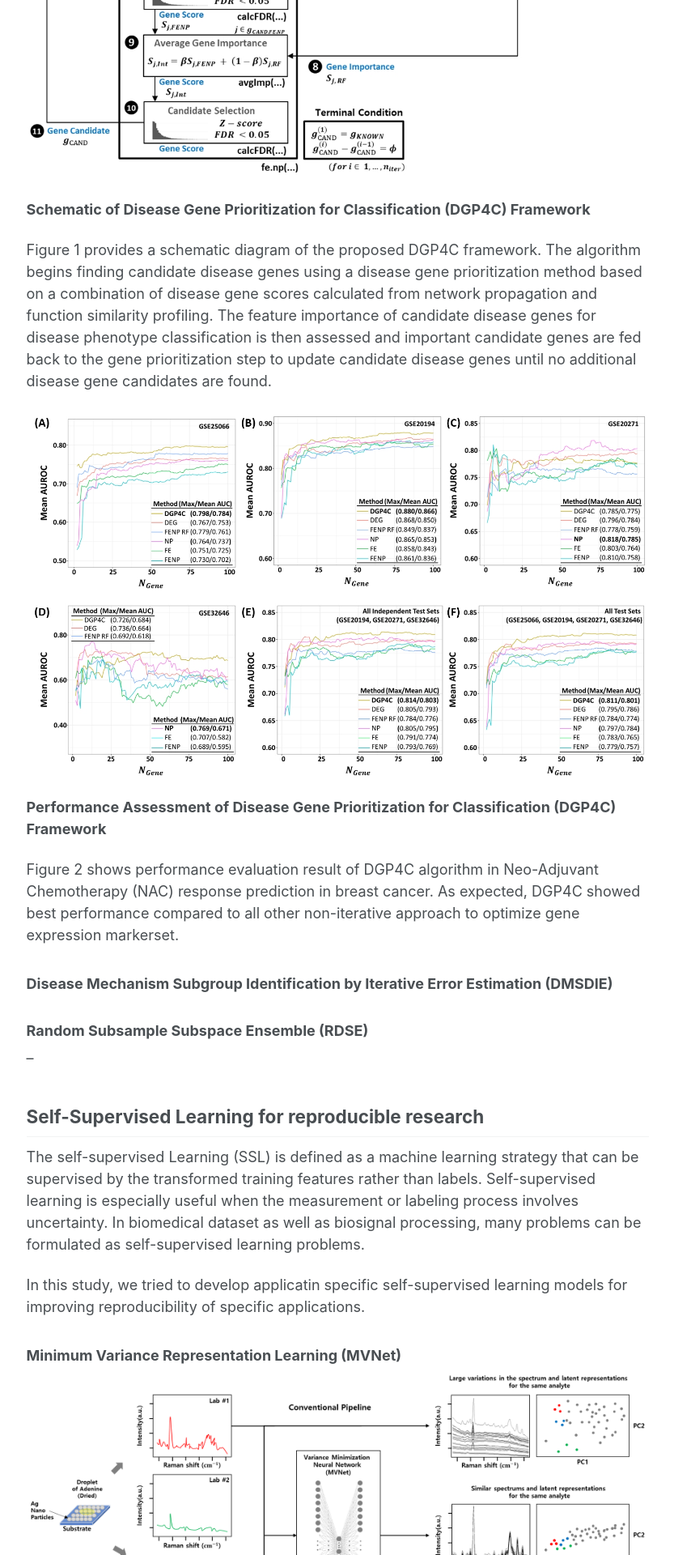
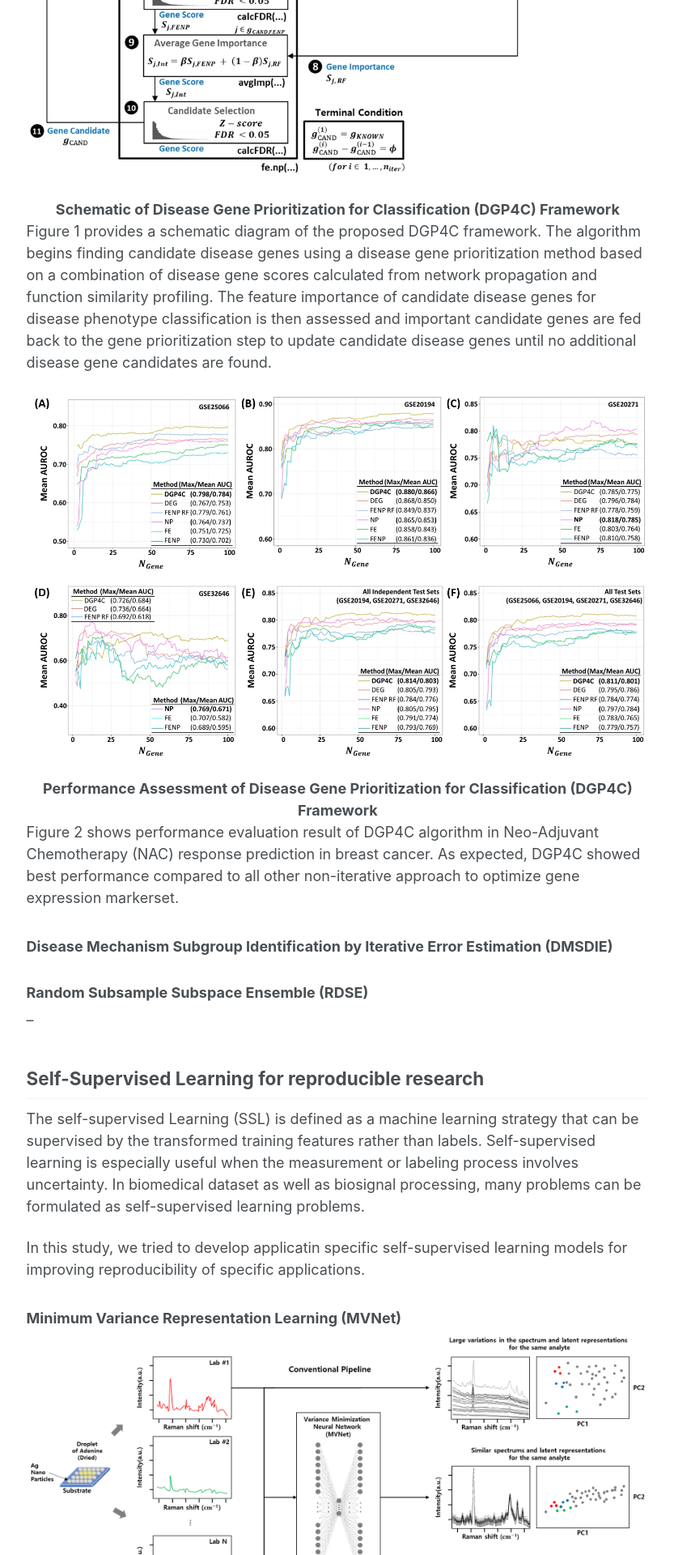
Before and after one commit to psychemistz/profile, a Jekyll site: the page built from _pages/research.md, in a window 1280 px wide. Shown: the part 1397-3317 px from the top of the page at 81% size, without its empty margins (249-1082 px from the left). Built offline with Jekyll 4.4.1, drawn with Linux system fonts in a browser that asks for light colours.

```diff
--- a/_pages/research.md
+++ b/_pages/research.md
@@ -20,13 +20,13 @@ Disease gene prioritization methods such as network propagation and similarity p
 
 ![Figure1. Schematic of Disease Gene Prioritization for Classification (DGP4C) Framework](/profile/images/dgp4c.jpg)
 
-<p><strong> Schematic of Disease Gene Prioritization for Classification (DGP4C) Framework </strong></p>
+<center><strong> Schematic of Disease Gene Prioritization for Classification (DGP4C) Framework </strong></center>
 
 Figure 1 provides a schematic diagram of the proposed DGP4C framework. The algorithm begins finding candidate disease genes using a disease gene prioritization method based on a combination of disease gene scores calculated from network propagation and function similarity profiling. The feature importance of candidate disease genes for disease phenotype classification is then assessed and important candidate genes are fed back to the gene prioritization step to update candidate disease genes until no additional disease gene candidates are found.
 
 ![Figure2. Performance Assessment of Disease Gene Prioritization for Classification (DGP4C) Framework](/profile/images/dgp4c_result.jpg)
 
-<p><strong> Performance Assessment of Disease Gene Prioritization for Classification (DGP4C) Framework </strong></p>
+<center><strong> Performance Assessment of Disease Gene Prioritization for Classification (DGP4C) Framework </strong></center>
 
 
 
@@ -51,7 +51,7 @@ In this study, we tried to develop applicatin specific self-supervised learning
 ### Minimum Variance Representation Learning (MVNet)
 ![Figure3. Minimum Variance Network (MVNet) based SERS Signal Processing Pipeline](/profile/images/mvnet.png)
 
-<p><strong> Minimum Variance Network (MVNet) based SERS Signal Processing Pipeline </strong></p>
+<center><strong> Minimum Variance Network (MVNet) based SERS Signal Processing Pipeline </strong></center>
 
 Despite the numerous advantages of surface enhanced Raman spectroscopy (SERS), it is still considered to be poorly reproducible and not a sufficiently robust analytical technique for routine implementation outside of academia. Here, we propose a self-supervised learning model for minimizing inter-laboratory variability in quantitative SERS measurements coined as MVNet. The proposed MVNet is designed to generate minimum variance SERS spectra of the same target analyte from various laboratory data while maintaining the characteristics of the original spectra. By comparing the regression performance of the generated and original SERS spectra, we showed that the proposed model can reduce interlaboratory variability while improve regression performance.
 
@@ -59,7 +59,7 @@ Despite the numerous advantages of surface enhanced Raman spectroscopy (SERS), i
 ### Sparse Subsample based Gene Expression Reconstruction
 ![Figure4. Sparse Subsample based Gene Expression Reconstuction Network](/profile/images/ssrecon.png)
 
-<p><strong> Gene Expresssion Reconstruction Network based on Sparse Subsampling </strong></p>
+<center><strong> Gene Expresssion Reconstruction Network based on Sparse Subsampling </strong></center>
 
 Cells do not express genes individually, but as a set of individual programs, and each cell expresses only a limited number of programs at a time. Due to these modular and sparse gene expression properties, it is possible to reconstruct whole gene expression vectors from subsamples of some genes. Here, we proposed a Convolutional Neural Network (CNN) model to reconstruct gene expression. The proposed model has a U-Net-like structure, includes encoding and decoding parts corresponding to transformations and inverse transformations of the data, and learns how to minimize reconstruction errors under given sparsity conditions through training. Using only 10% of the original data, this model was able to achieve 0.86 PCC values comparable to state-of-the-art gene expression reconstruction models.
 
@@ -72,13 +72,13 @@ In many biological applications, the large number of features often makes it dif
 ### Deep Latent Space Encoding (DeepLSE)
 ![Figure5. Architecture of E3TargetPred](/profile/images/e3targetpred.png)
 
-<p><strong> Architecture of E3TargetPred </strong></p>
+<center><strong> Architecture of E3TargetPred </strong></center>
 
 Deep Latent Space Encoding model has an ability to learn the non-linear embedding of the features whilst maintaining the properties of the original features through reconstruction. This consistency helps filter out fluctuating data points by evaluating their distance from the class centers. As a result, the model can be an important tool for designing a classifier with noisy annotations. Another advantage of using such configuration is the elimination of the need of a crucial step of feature engineering, which involves the selection of dominant features for the training of classifier. We applied DeepLSE models for several applications such as classification of Anti-Freeze Protein (AFP), Anti-Oxidant Protein (AOP), E3 and Target Pair Prediction (E3TargetPred), and Anti-Cancer Peptide (ACP) prediction tasks.
 
 ![Figure6. Latent Visualization for E3TargetPred Model](/profile/images/e3targetpred_latent.png)
 
-<p><strong> Latent Visualization for E3TargetPred Model </strong></p>
+<center><strong> Latent Visualization for E3TargetPred Model </strong></center>
 
 The figure above shows learned latent space for classification of E3-target pairs and non E3-target pairs. This visualization clearly shows that the model effectively learn low-dimensional represnetation for classification between actual E3-target pairs and Non-E3-target pairs.
 
@@ -86,7 +86,7 @@ The figure above shows learned latent space for classification of E3-target pair
 ### Deep Sparse Reconstruction Classifier (DeepSRC)
 ![Figure7. DeepSRC Model](/profile/images/e3targetpred_latent.png)
 
-<p><strong> Schematic Illustration of DeepSRC Model </strong></p>
+<center><strong> Schematic Illustration of DeepSRC Model </strong></center>
 
 Sparse Representation based Classification (SRC) framwork is based on a parsimonious principle in which a test sample can be reconstructed using a linear combination of over-complete dictionary matrix (ODM) elements with sparse weights. It is very robust to redundancy, because it only selects a few among all of the basis vectors. It is also very robust to noise. The DeepSRC is an autoencoder-based neural network approach that mimics the conventional SRC approach. In particular, it is composed of an encoder, a sparse coding layer, and a decoder to learn sparse representation from original features.
 
@@ -107,7 +107,7 @@ ovltools designed to provide some of functions that can calculate distribution o
 
 ![Figure7. Ovltools R package hompage](/profile/images/ovltools.jpg)
 
-<p><strong> Ovltools R package hompage </strong></p>
+<center><strong> Ovltools R package hompage </strong></center>
 
 
 ### GMDM: Generalized Multi-Dimensional overlap Metric
@@ -115,7 +115,7 @@ In this paper, we extended the idea of one-dimensional overlap coefficient into
 
 ![Figure8. Schematic Diagram of GMDM](/profile/images/gmdm.png)
 
-<p><strong> Schematic Diagram of GMDM </strong></p>
+<center><strong> Schematic Diagram of GMDM </strong></center>
 
 
 <!--
```
